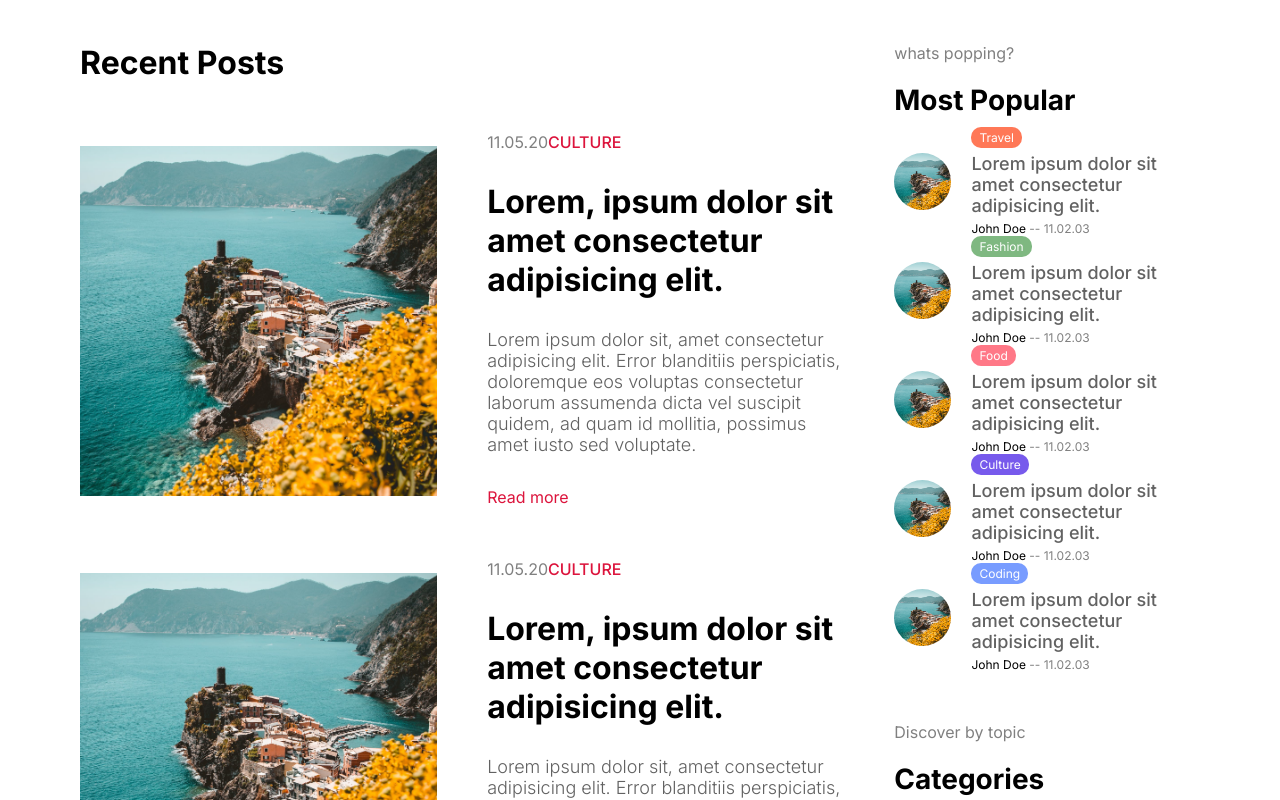
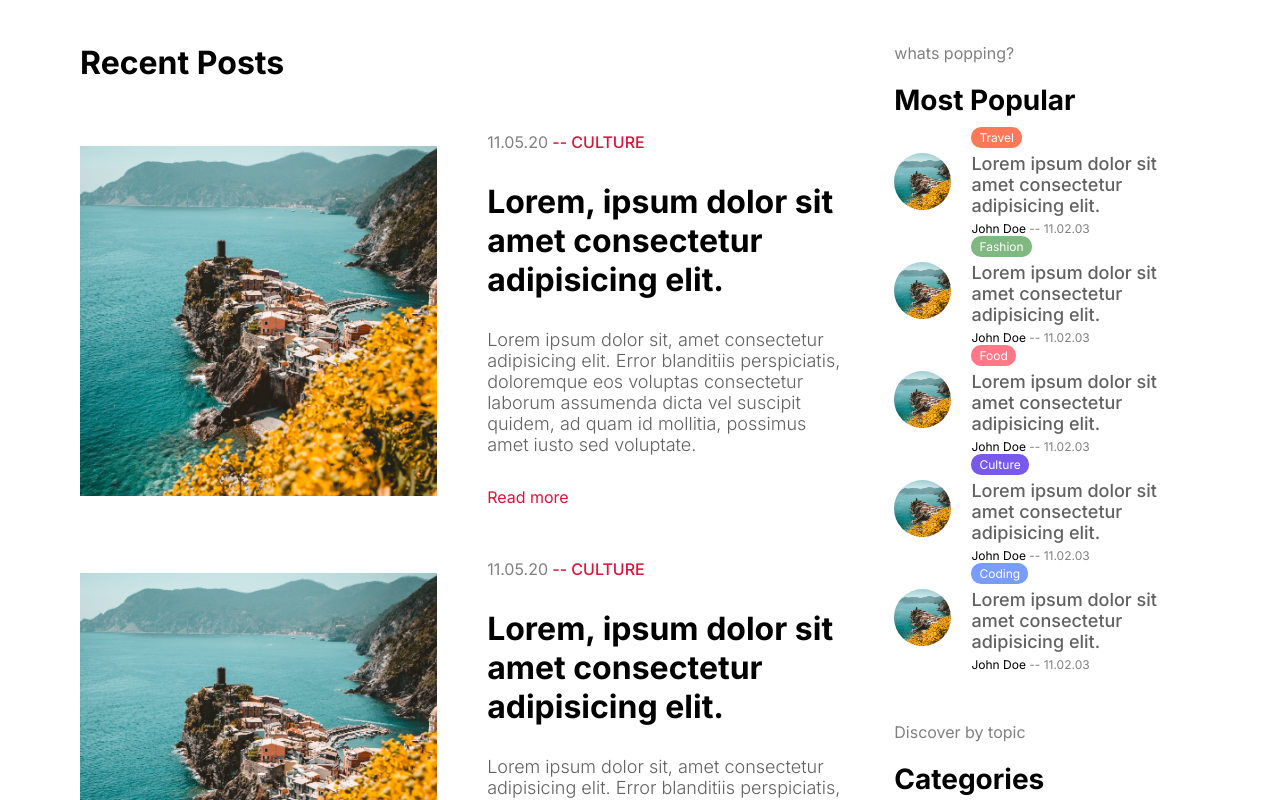
Before and after one commit to FREDVUNI/next-blog, a Next.js app: page / in a window 1280 px wide. Shown: the part 1160-1960 px from the top of the page. Built offline with nearby package versions, Linux system fonts and the light colour scheme.

Commit message:
feat: create the recent posts section

```diff
--- a/src/components/card/Card.jsx
+++ b/src/components/card/Card.jsx
@@ -12,7 +12,7 @@ const Card = () => {
       <div className={styles.textContainer}>
         <div className={styles.details}>
           <span className={styles.date}>11.05.20</span>
-          <span className={styles.category}>CULTURE</span>
+          <span className={styles.category}> -- CULTURE</span>
         </div>
         <Link href={"/"}>
           <h1>Lorem, ipsum dolor sit amet consectetur adipisicing elit.</h1>
```
